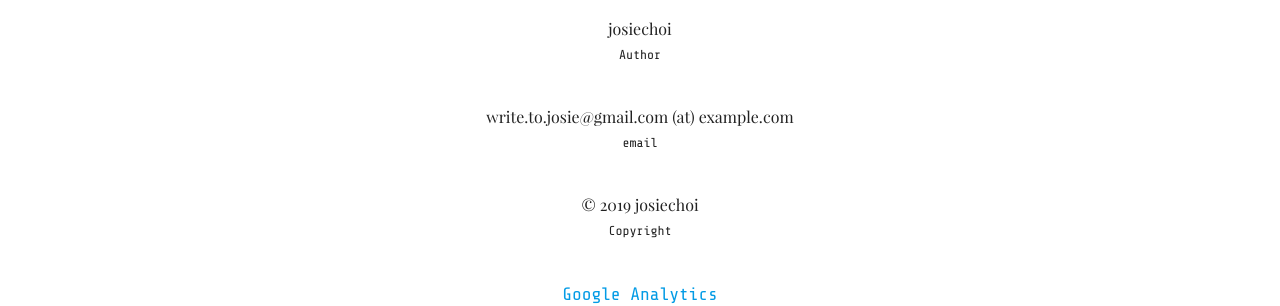
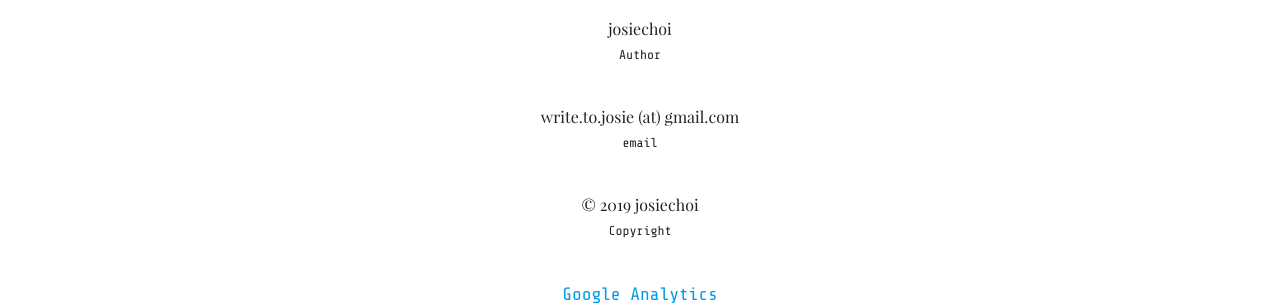
Before and after one commit to josiechoi/josiechoi.github.io, a Jekyll site: the page built from imprint.html, in a window 1280 px wide. Shown: the part 346-652 px from the top of the page. Built offline with Jekyll 4.4.1, drawn with Linux system fonts in a browser that asks for light colours; some web fonts are replaced.

Commit message:
Update imprint.html

```diff
--- a/imprint.html
+++ b/imprint.html
@@ -10,7 +10,7 @@ layout: page
                     <span class="my-item-sub">Author</span></p>
             </li>
             <li>
-                <p class="my-item">write.to.josie@gmail.com (at) example.com<br>
+                <p class="my-item">write.to.josie (at) gmail.com<br>
                     <span class="my-item-sub">email</span></p>
             </li>
             <li>
```
